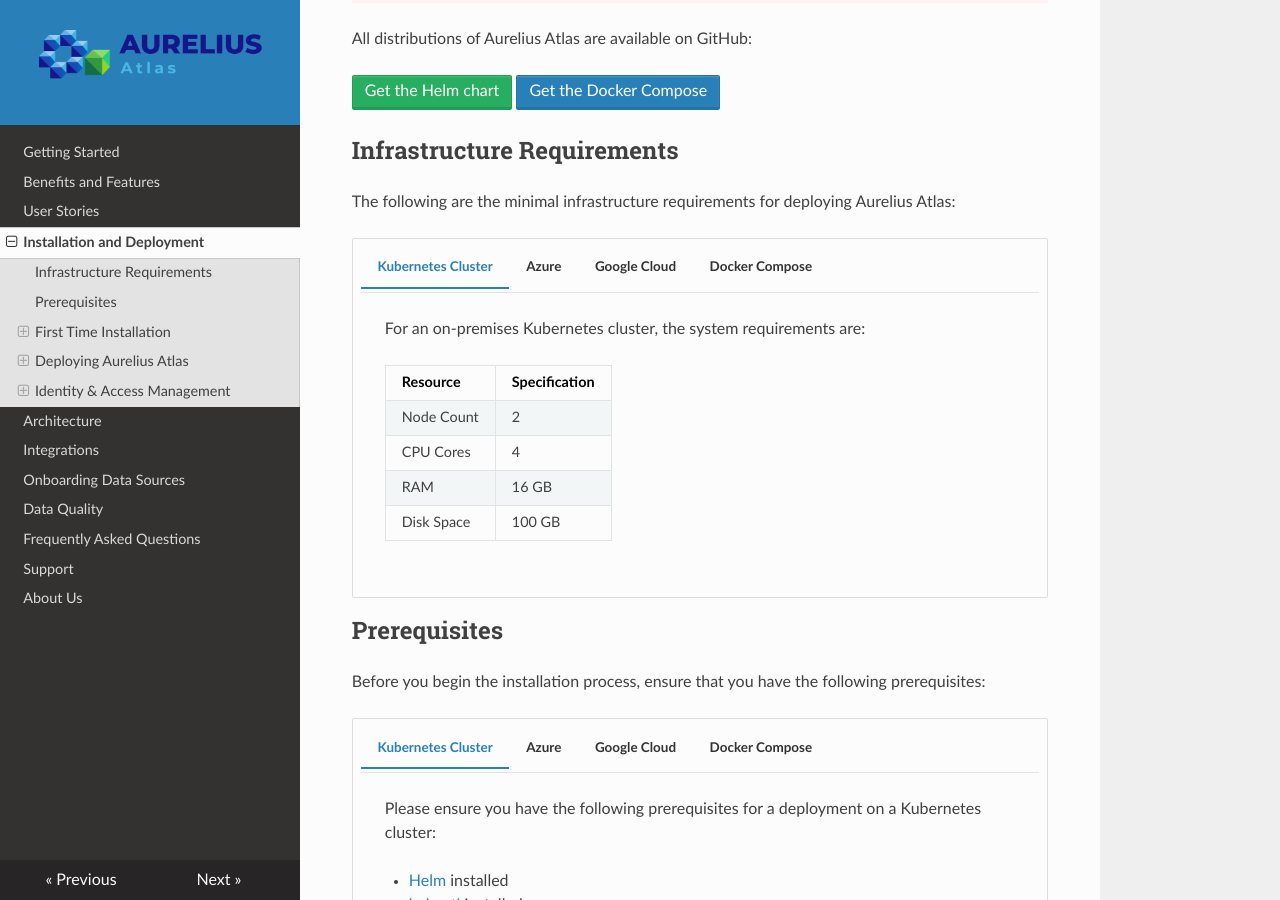
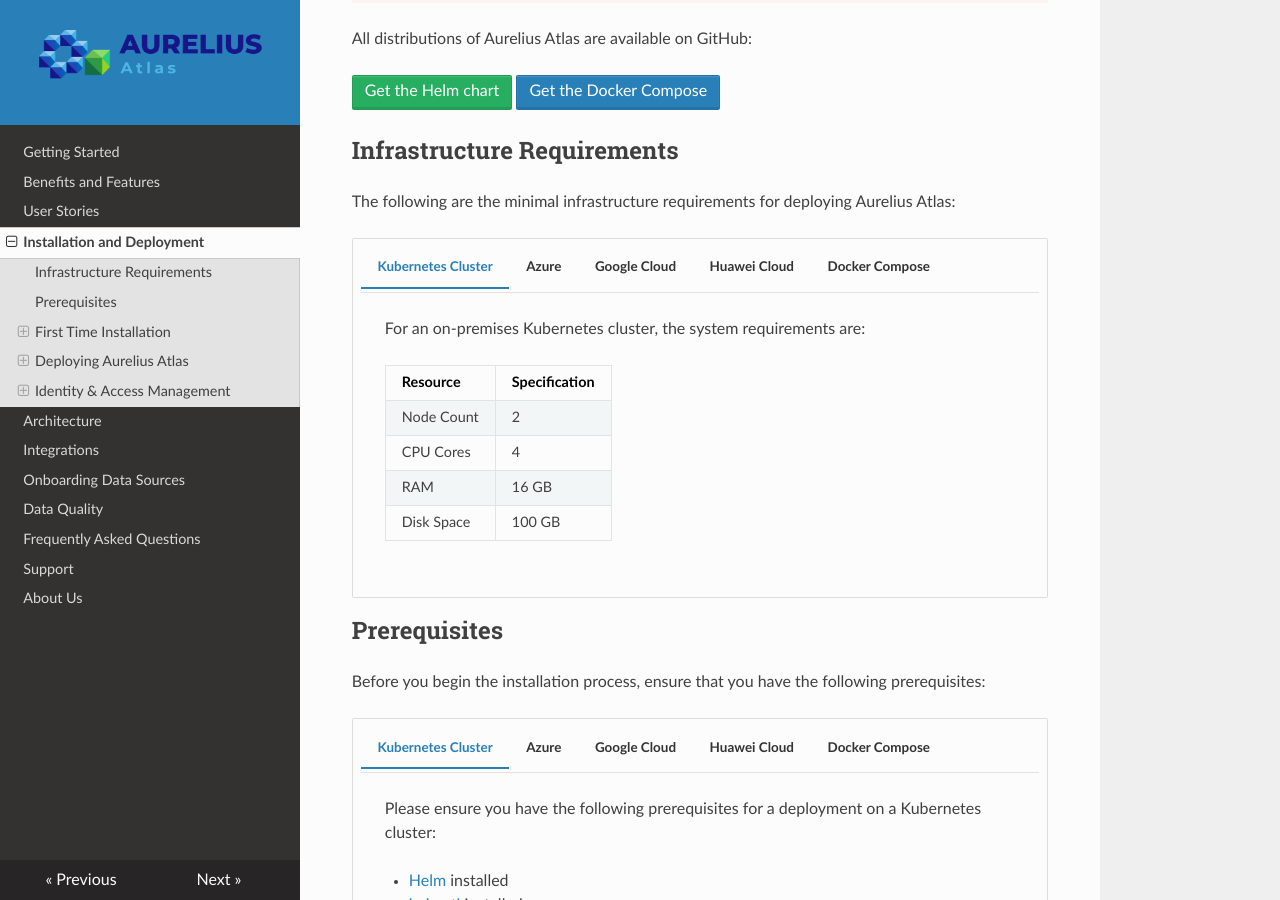
Before and after one commit to aureliusenterprise/aurelius-atlas-documentation, an MkDocs documentation site: the page built from docs/installation-and-deployment.md, in a window 1280 px wide and 900 px high, scrolled down 431 px. Built offline with MkDocs 1.6.1, drawn with Linux system fonts in a browser that asks for light colours; nearby versions of some CDN libraries; some of the changed lines change nothing that is shown.

Commit message:
add installation steps

````diff
--- a/docs/installation-and-deployment.md
+++ b/docs/installation-and-deployment.md
@@ -55,6 +55,16 @@
     | RAM        | 16 GB         |
     | Disk Space | 100 GB        |
 
+=== "Huawei Cloud"
+    For Huawei Cloud, the recommended system requirements are:
+
+    | Resource   | Specification |
+    | ---------- | ------------- |
+    | Node Count | 2             |
+    | CPU Cores  | 4             |
+    | RAM        | 16 GB         |
+    | Disk Space | 100 GB        |
+
 === "Docker Compose"
     For a local deployment, the recommended system requirements are:
 
@@ -88,6 +98,14 @@
     - [Google Cloud SDK](https://cloud.google.com/sdk/docs/install) installed
     - [kubectl](https://kubernetes.io/docs/tasks/tools/install-kubectl/) installed
     - A registered domain name for the Ingress controller
+
+=== "Huawei Cloud"
+    Please ensure you have the following prerequisites for deployment on Huawei Cloud:
+
+    - 2 Elastic IPs
+    - An Elastic Load Balancer with 5 Mbit/s bandwidth, which can later be changed to traffic-based pricing.
+    - A NAT Gateway with an SNAT rule [Huawei Cloud Documentation](https://support.huaweicloud.com/eu/qs-natgateway/en-us_topic_0087895790.html)
+    - A registered domain name for the external IP of the Elastic Load Balancer
 
 === "Docker Compose"
     Please ensure you have the following prerequisites for a local deployment:
@@ -231,6 +249,18 @@
     helm install nginx-ingress ingress-nginx/ingress-nginx \
         --set controller.publishService.enabled=true
     ```
+
+=== "Huawei Cloud"
+    On Huawei Cloud we use Elastic Load Balancer as an nginx ingress controller. To set it up, follow the
+    [official documentation](https://support.huaweicloud.com/intl/en-us/usermanual-elb/elb_lb_000006.html).
+
+    To validate whether the ingress service is running, run:
+
+    ```bash
+    kubectl get all -n default
+    ```
+
+    You should see two NGINX ingress controller instances with a `Running` status.
 
 === "Docker Compose"
     You can skip this step when making a local deployment.
````
Also changed, not shown: 2 other files.
